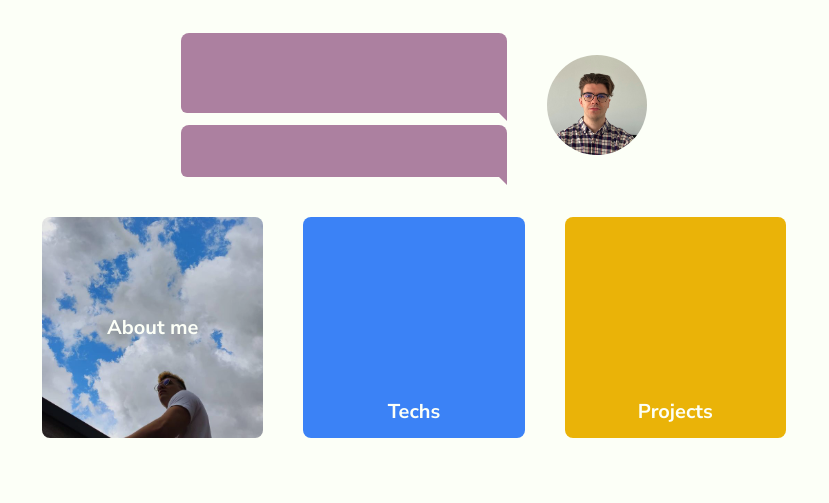
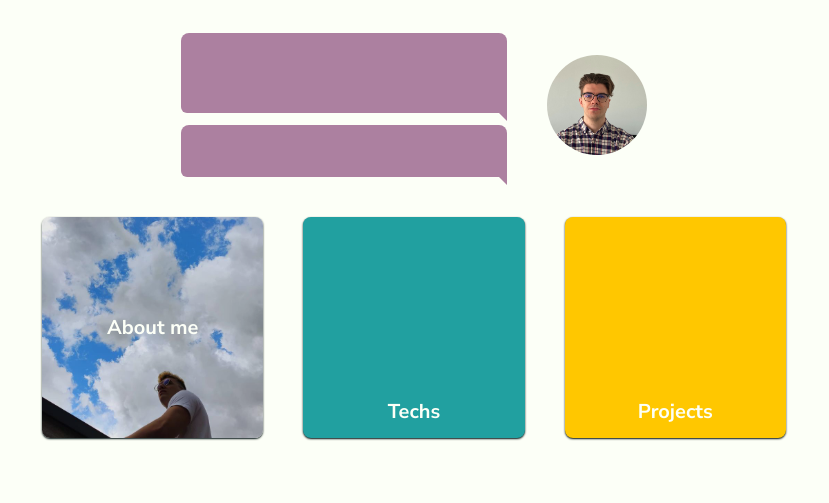
Before and after one commit to giovacalle/portfolio, an Astro site: page /test in a window 1280 px wide. Shown: the part 79-582 px from the top of the page, without its empty margins (226-1055 px from the left). Built offline with nearby package versions, Linux system fonts and the light colour scheme; Astro itself is replaced by a stand-in of ours; some icons are missing.

Commit message:
feat: little animation on tiles :)

```diff
--- a/src/pages/test.astro
+++ b/src/pages/test.astro
@@ -8,28 +8,29 @@ import avatar from '@public/avatar.jpg?url';
 <LayoutTest title="Contacts" dataId="contacts">
   <Tile
     round
-    class="bg-cover bg-center bg-no-repeat"
-    style={{ 'background-image': `url(${avatar})` }}>
+    class="bg-cover bg-center bg-no-repeat shadow-sm shadow-black-rich dark:shadow-slate-600 transition-all hover:scale-110"
+    style={{ 'background-image': `url(${avatar})` }}
+    data-tile-me>
     <a
       href="/me"
       class="w-full h-full py-3 flex flex-col justify-center items-center bg-black-rich/10">
       <h2 class="text-white text-xl font-bold">About me</h2>
     </a>
   </Tile>
-  <Tile round class="bg-blue-500">
+  <Tile
+    round
+    class="bg-green shadow-sm shadow-black-rich dark:shadow-slate-600 transition-all hover:scale-110">
     <a href="/techs" class="w-full h-full py-3 flex flex-col items-center justify-between">
       <Icon name="mdi:code" class="w-3/4" />
       <h2 class="text-white text-xl font-bold">Techs</h2>
     </a>
   </Tile>
-  <Tile round class="bg-yellow-500">
+  <Tile
+    round
+    class="bg-orange shadow-sm shadow-black-rich dark:shadow-slate-600 transition-all hover:scale-110">
     <a href="/projects" class="w-full h-full py-3 flex flex-col items-center justify-between">
       <Icon name="mdi:draw" class="w-3/4" />
       <h2 class="text-white text-xl font-bold">Projects</h2>
     </a>
   </Tile>
 </LayoutTest>
-
-<script>
-  // todo: add anime effects
-</script>
```
